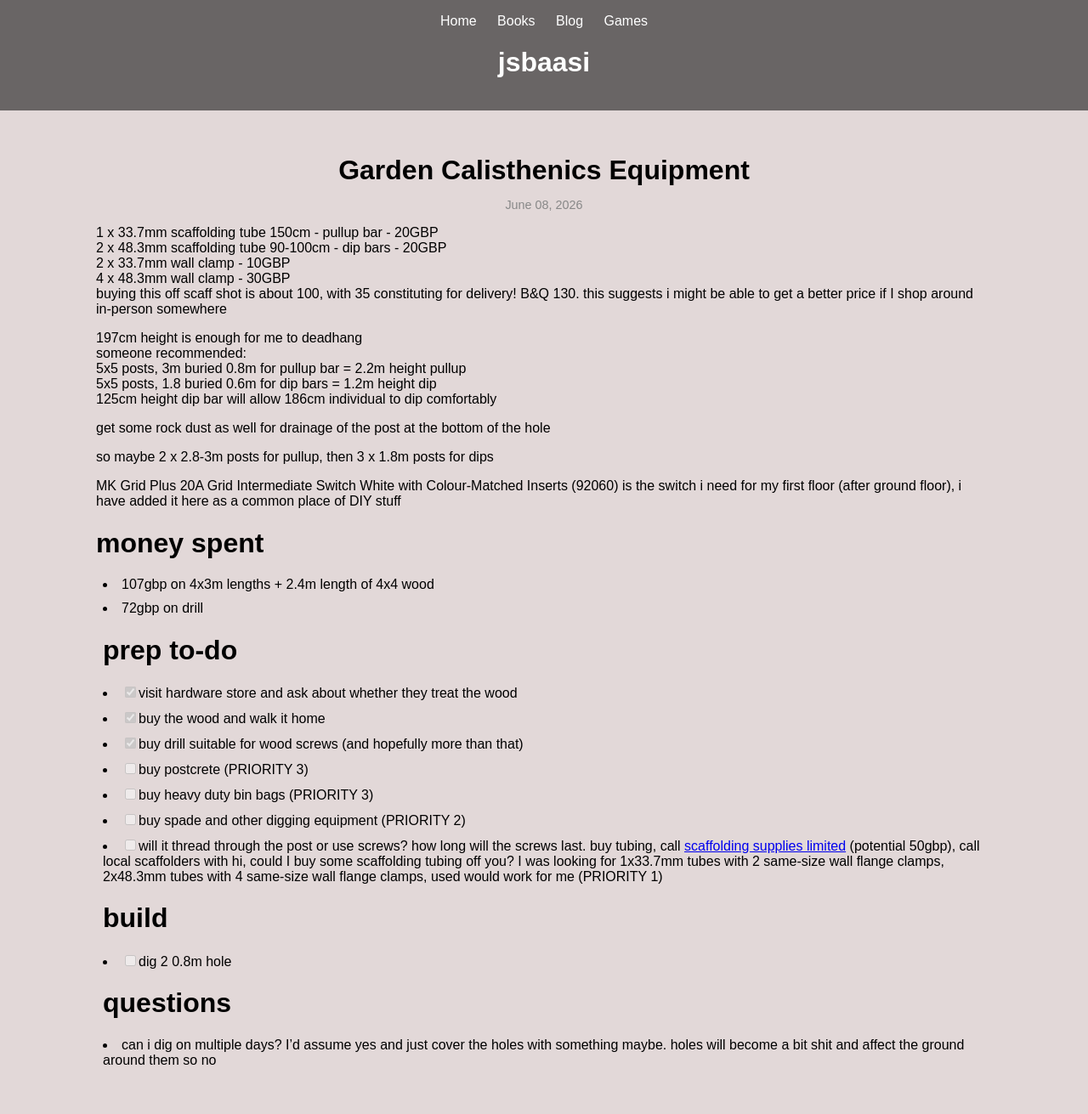
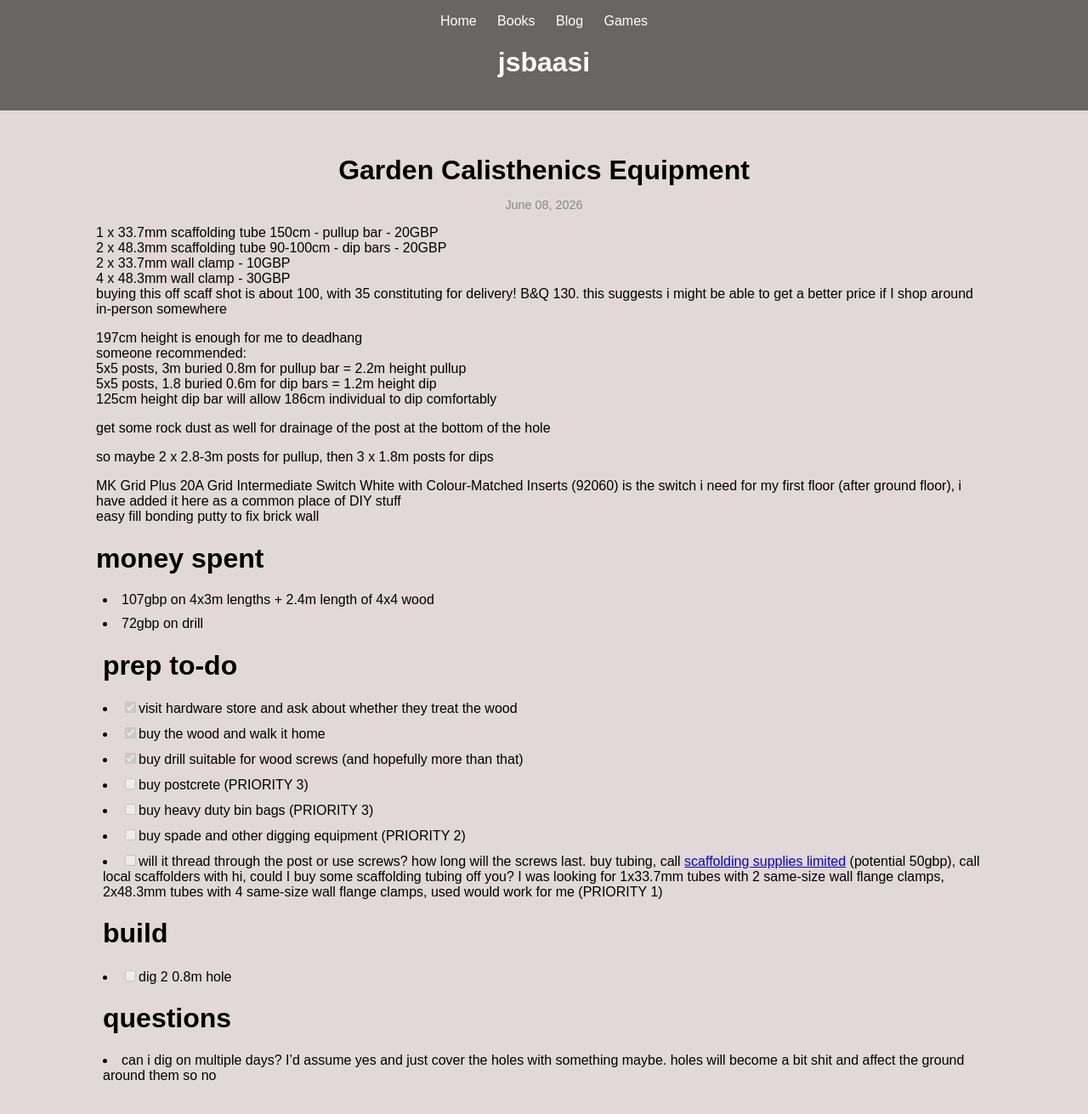
Before and after one commit to jsbaasi/jsbaasi.github.io, a Jekyll site: the page built from _posts/2026-06-08-garden-calisthenics-equipment.md, in a window 1280 px wide. Shown: the whole page at 85% size. Built offline with Jekyll 4.4.1, drawn with Linux system fonts in a browser that asks for light colours.

Commit message:
vault backup: 2026-07-18 13:22:04

```diff
--- a/_posts/2026-06-08-garden-calisthenics-equipment.md
+++ b/_posts/2026-06-08-garden-calisthenics-equipment.md
@@ -22,7 +22,7 @@ get some rock dust as well for drainage of the post at the bottom of the hole
 so maybe 2 x 2.8-3m posts for pullup, then 3 x 1.8m posts for dips
 
 MK Grid Plus 20A Grid Intermediate Switch White with Colour-Matched Inserts (92060) is the switch i need for my first floor (after ground floor), i have added it here as a common place of DIY stuff
-
+easy fill bonding putty to fix brick wall
 # money spent
 - 107gbp on 4x3m lengths + 2.4m length of 4x4 wood
 - 72gbp on drill
```
